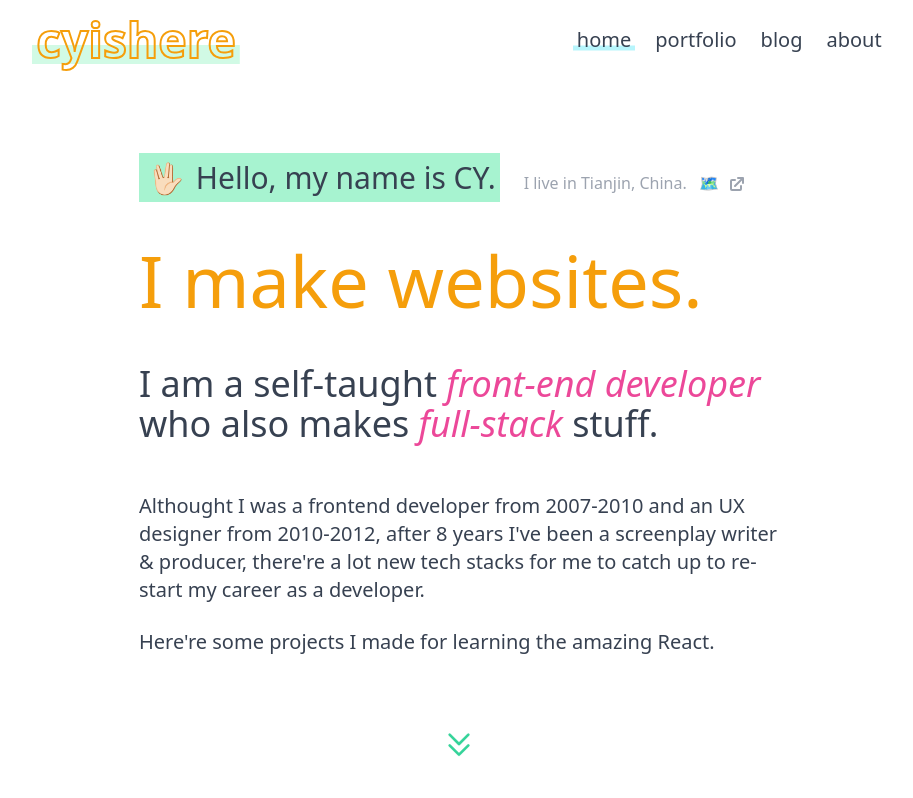
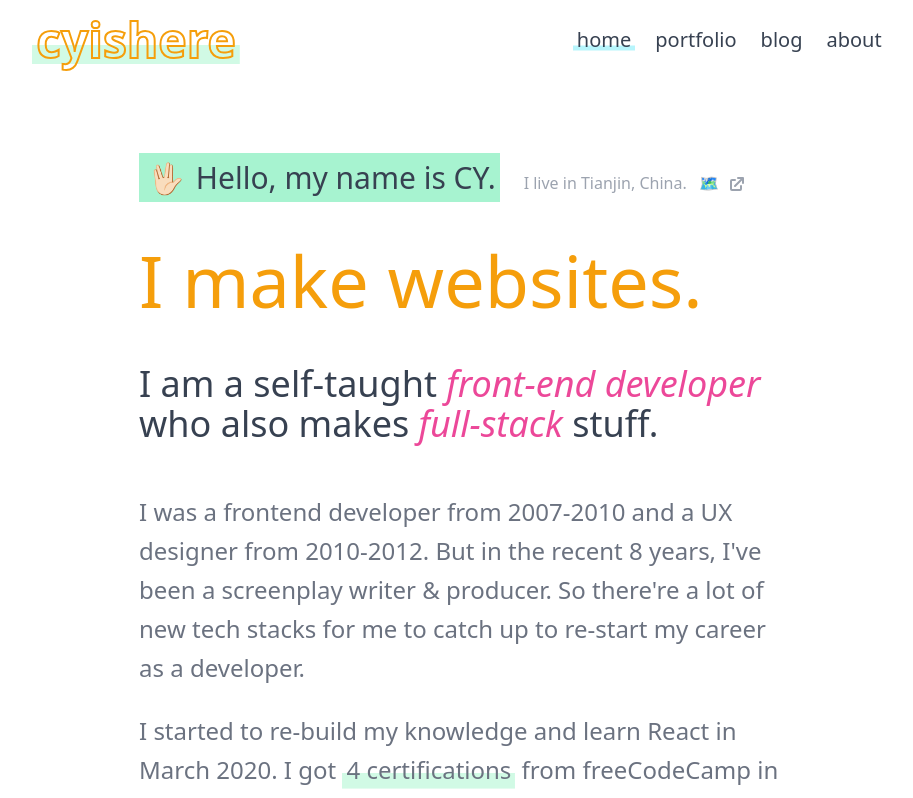
Before and after one commit to cyishere/cyishere.dev, a Next.js app: page / in a window 1280 px wide. Shown: the top 798 px of the page, without its empty margins (181-1094 px from the left). Built offline with nearby package versions, Linux system fonts and the light colour scheme.

Commit message:
update text & links in home page

```diff
--- a/components/Intro.js
+++ b/components/Intro.js
@@ -1,6 +1,6 @@
 import Emoji from "./Emoji";
 import { ChevronDown } from "./Icon";
-import { ExternalLink } from "./Link";
+import { TextLink, ExternalLink } from "./Link";
 
 const Intro = () => {
   return (
@@ -24,14 +24,17 @@ const Intro = () => {
         I am a self-taught <em>front-end developer</em> who also makes{" "}
         <em>full-stack</em> stuff.
       </p>
-      <p className="text-xl mb-6">
-        Althought I was a frontend developer from 2007-2010 and an UX designer
-        from 2010-2012, after 8 years I&#39;ve been a screenplay writer &
-        producer, there&#39;re a lot new tech stacks for me to catch up to
-        re-start my career as a developer.
+      <p className="text-2xl leading-relaxed text-gray-500 mb-6">
+        I was a frontend developer from 2007-2010 and a UX designer from
+        2010-2012. But in the recent 8 years, I&#39;ve been a screenplay writer
+        & producer. So there&#39;re a lot of new tech stacks for me to catch up
+        to re-start my career as a developer.
       </p>
-      <p className="text-xl">
-        Here&#39;re some projects I made for learning the amazing React.
+      <p className="text-2xl leading-relaxed text-gray-500">
+        I started to re-build my knowledge and learn React in March 2020. I got{" "}
+        <TextLink href="/portfolio#fcc">4 certifications</TextLink> from
+        freeCodeCamp in three months. And here&#39;re some projects I made for
+        learning the amazing React.
       </p>
       <div className="flex justify-center items-center py-20 text-green-400">
         <ChevronDown />
--- a/pages/index.js
+++ b/pages/index.js
@@ -18,7 +18,7 @@ const Home = () => {
         <div className="flex justify-center items-center pb-20 mb-20">
           <ButtonLink
             classes="bg-pink-500 px-8 py-4 text-white hover:bg-pink-300 hover:text-black"
-            href="/portfolio"
+            href="/portfolio#moreProjects"
           >
             More Projects <ChevronRight />
           </ButtonLink>
--- a/styles/globals.css
+++ b/styles/globals.css
@@ -1,6 +1,10 @@
 @tailwind base;
 @tailwind components;
 @tailwind utilities;
+
+html {
+  scroll-behavior: smooth;
+}
 
 body {
   @apply text-gray-700;
```
